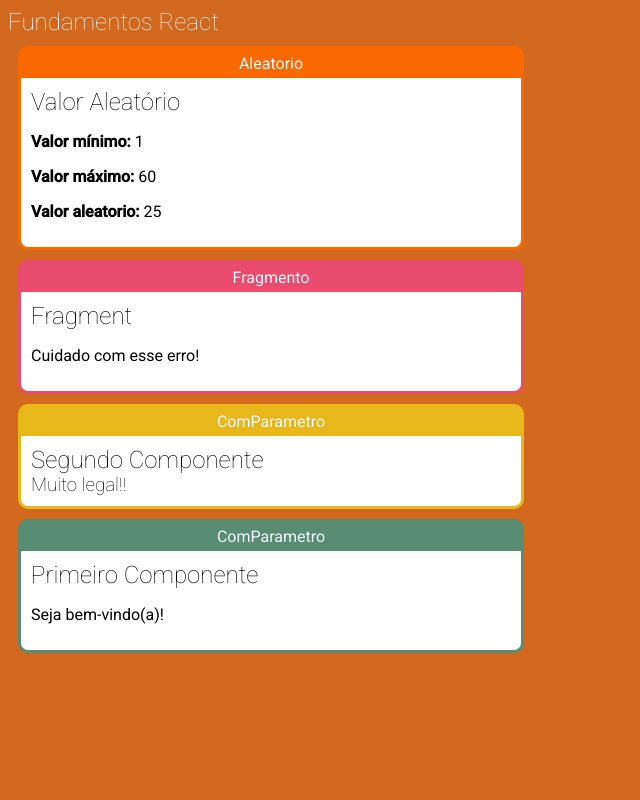
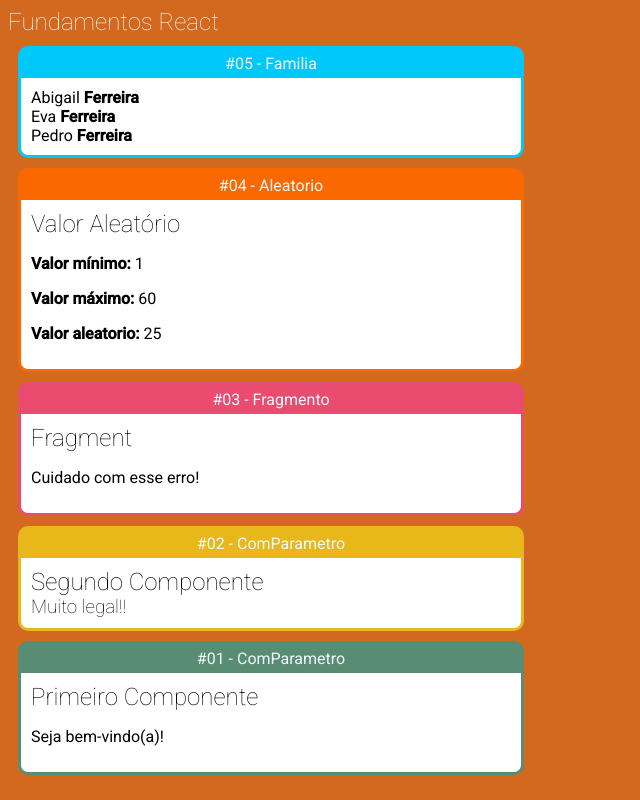
Before and after one commit to guilhermebrandao/curso-react-redux-cod3r, a React (Create React App) app in the folder fundamentos-react/: page / in a window 1280 px wide. Shown: the whole page, without its empty margins (0-640 px from the left). Built offline with nearby package versions, Linux system fonts and the light colour scheme.

Commit message:
Componente com Filho #01

```diff
--- a/fundamentos-react/src/App.jsx
+++ b/fundamentos-react/src/App.jsx
@@ -6,6 +6,7 @@
 import Primeiro from './components/basicos/Primeiro'
 import ComParametro from './components/basicos/ComParametro'
 import Fragmento from './components/basicos/Fragmento'
+import Familia from './components/basicos/Familia'
 
 export default _ =>
   <div id="app">
@@ -13,7 +14,13 @@
 
     <div className="Cards">
       <Card
-        titulo="Aleatorio"
+        titulo="#05 - Familia"
+        color="#00C8F8">
+        <Familia sobrenome="Ferreira" />
+      </Card>
+
+      <Card
+        titulo="#04 - Aleatorio"
         color="#FA6900">
         <Aleatorio
           min={1}
@@ -21,13 +28,13 @@
       </Card>
 
       <Card
-        titulo="Fragmento"
+        titulo="#03 - Fragmento"
         color="#E94C6F">
         <Fragmento />
       </Card>
 
       <Card
-        titulo="ComParametro"
+        titulo="#02 - ComParametro"
         color="#E8B71A">
         <ComParametro
           titulo="Segundo Componente"
@@ -35,7 +42,7 @@
       </Card>
 
       <Card
-        titulo="ComParametro"
+        titulo="#01 - ComParametro"
         color="#588C73">
         <Primeiro />
       </Card>
--- /dev/null
+++ b/fundamentos-react/src/components/basicos/Familia.jsx
@@ -0,0 +1,13 @@
+
+import React from 'react'
+import FamiliaMembro from './FamiliaMembro'
+
+export default props => {
+  return (
+    <div>
+      <FamiliaMembro nome="Abigail" sobrenome="Ferreira" />
+      <FamiliaMembro nome="Eva" sobrenome="Ferreira" />
+      <FamiliaMembro nome="Pedro" sobrenome="Ferreira" />
+    </div>
+  )
+}
--- /dev/null
+++ b/fundamentos-react/src/components/basicos/FamiliaMembro.jsx
@@ -0,0 +1,9 @@
+import React from 'react'
+
+export default props => {
+  return (
+    <div>
+      {props.nome} <strong>{props.sobrenome}</strong>
+    </div>
+  )
+}
```
